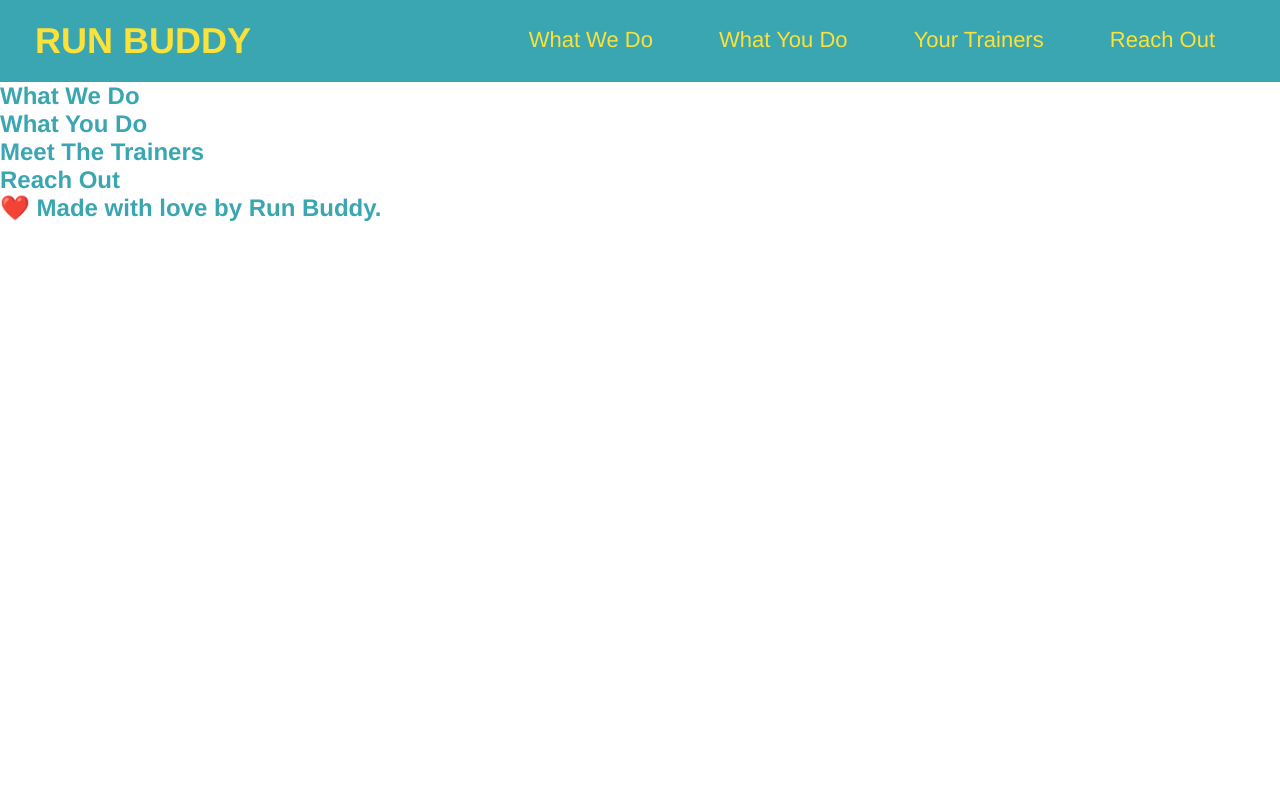
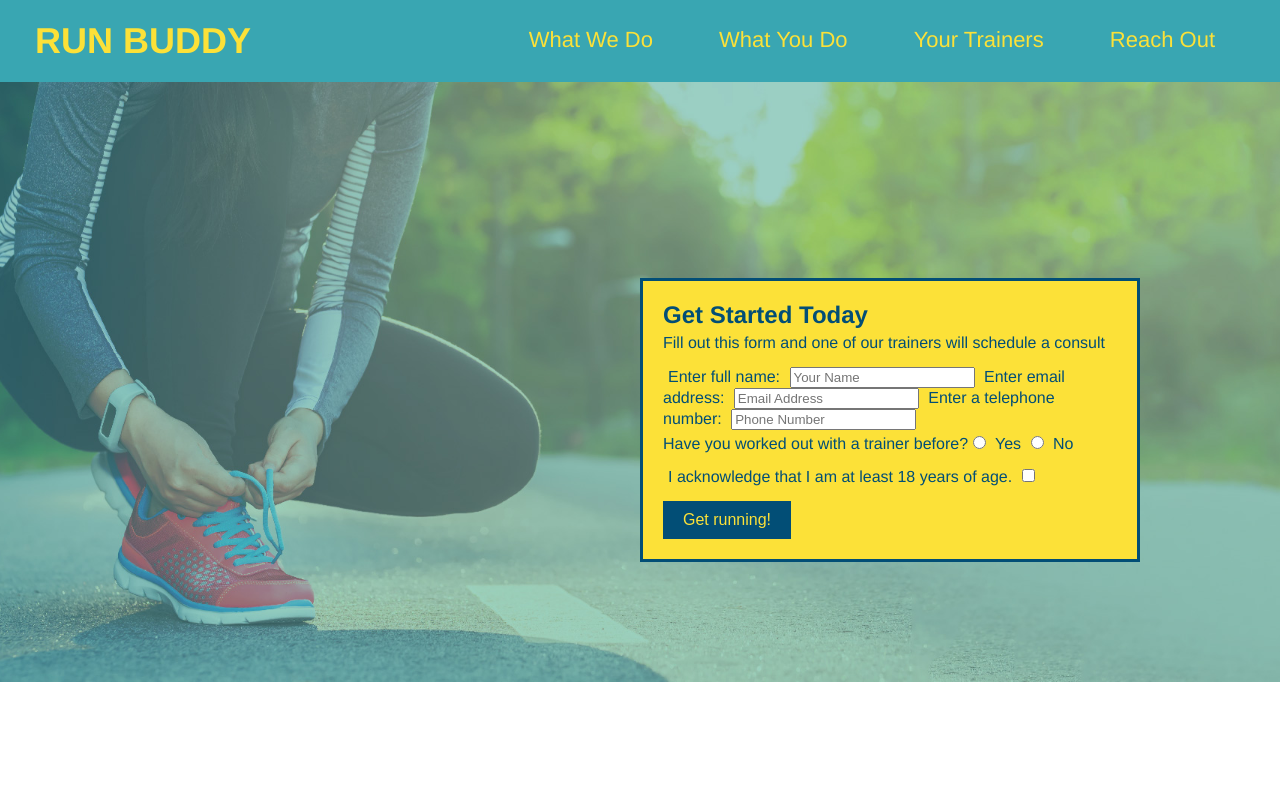
Before and after one commit to Brand000n/run-buddy, a plain HTML site: page index.html in a window 1280 px wide. Shown: the top 800 px of the page. Drawn offline with Linux system fonts and the light colour scheme.

Commit message:
All work until 2/18

```diff
--- a/assets/css/style.css
+++ b/assets/css/style.css
@@ -1,6 +1,7 @@
 * {
     margin: 0;
     padding; 0;
+    box-sizing: border-box;
 }
 
 body {
@@ -41,3 +42,83 @@ header nav ul li {
     font-weight: lighter;
     font-size: 22px
 }
+
+footer {
+    background: #fce138;
+    width: 100%;
+    padding: 40px 35px;
+}
+
+footer h2 {
+    display: inline;
+    color: #024e76;
+    font-size: 30px;
+    margin: 0;
+}
+
+footer div {
+    float: right;
+    line-height: 1.5;
+    text-align: right;
+}
+
+footer a {
+    color: #024e76;
+}
+
+section {
+    padding: 60px;
+}
+
+/* Hero Style Start */
+.hero {
+    background-image: url("../images/hero-bg.jpg");
+    height: 600px;
+    background-size: cover;
+    background-position: center;
+    position: relative;
+}
+
+.hero-form {
+    border: solid 3px #024e76;
+    background-color: #fce138;
+    padding: 20px;
+    width: 500px;
+    color: #024e76;
+    position: absolute;
+    bottom: 120px;
+    right: 140px
+}
+
+.hero-form h3 {
+    font-size: 24px;
+    margin: 0;
+}
+
+.hero-form p {
+    margin: 5px 0 15px 0;
+}
+
+.form-input {
+    border: 1px solid #024e76;
+    display: block;
+    padding: 7px 15px;
+    font-size: 16px;
+    color: #024e76;
+    width: 100%;
+    margin-bottom: 15px;
+}
+
+.hero-form label {
+    margin: 0 5px;
+}
+
+.hero-form button {
+    color: #fce138;
+    background-color: #024e76;
+    border: none;
+    padding: 10px 20px;
+    font-size: 16px;
+}
+
+/* Hero Style End */
--- a/index.html
+++ b/index.html
@@ -32,6 +32,38 @@
         </nav>
       </header>
 
+      <section class="hero">
+        <div class="hero-form">
+          <h3>Get Started Today</h3>
+          <p>Fill out this form and one of our trainers will schedule a consult</p>
+        <form>
+          <label for="name">Enter full name:</label>
+          <input type="text" placeholder="Your Name" name="name" id="name" />
+          <label for="email">Enter email address:</label>
+          <input type="email" placeholder="Email Address" name="email" id="email" />
+          <label for="phone">Enter a telephone number:</label>
+          <input type="tel" placeholder="Phone Number" name="phone" id="phone"/>
+          <p>
+            Have you worked out with a trainer before?
+            <input type="radio" name="trainer-confirm" id="trainer-yes" />
+            <label for="trainer-yes">Yes</label>
+            <input type="radio" name="trainer-confirm" id="trainer-no" />
+            <label for="trainer-no">No</label>
+          </p>
+          <p>
+            <label for="checkbox" >
+              I acknowledge that I am at least 18 years of age.
+            </label>
+            <input type="checkbox" name="age-confirm" id="checkbox" />
+          </p>
+          <button type="submit">
+          Get running!
+          </button>
+        </form>
+        </div>
+      </section>
+      <!-- end hero -->
+
       <!-- hero/jumbotron-->
       <section>
       </section>
@@ -59,6 +91,11 @@
       <!-- footer -->
       <footer>
       <h2>❤️ Made with love by Run Buddy.</h2>
+      <div>
+        <a href="#">Read Our Privacy Policy</a><br />
+        &copy; 2019 Run Buddy, Inc.
+      </div>
+
     </footer>
     </body>
 </html>
```
Also changed, not shown: assets/images/hero-bg.jpg (added).
